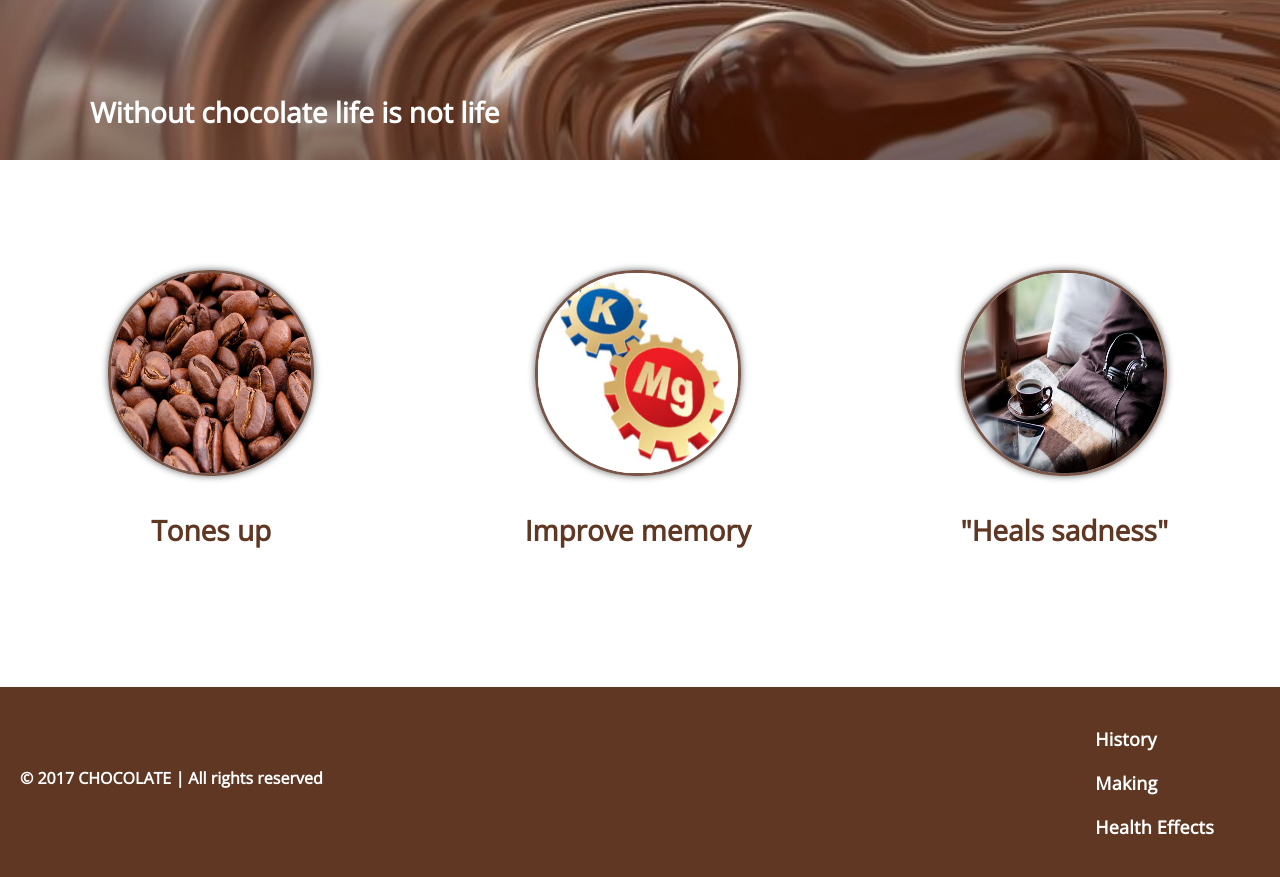
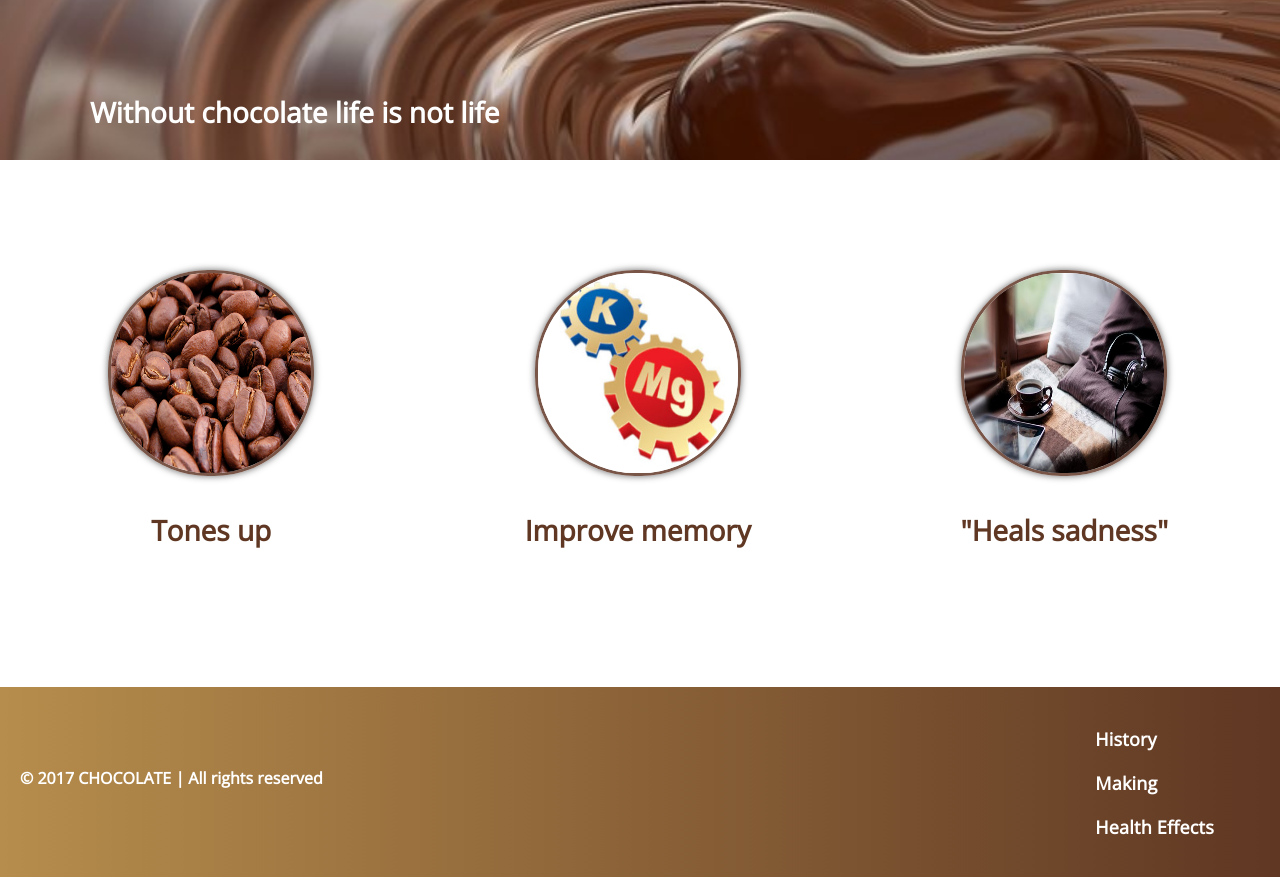
Before and after one commit to LuckerOk/ChocolateLanding, a plain HTML site: page index.html in a window 1280 px wide. Shown: the part 1328-2205 px from the top of the page. Drawn offline with nearby package versions, Linux system fonts and the light colour scheme.

Commit message:
add gradient on footer

```diff
--- a/style.css
+++ b/style.css
@@ -87,6 +87,7 @@ h3.section__text {
 	font-weight: bold;
 	padding: 10px 20px;
 	background-color: #5F3723;
+	background: linear-gradient(to right, #f3e2c7 0%, #b68d4c 0%, #5f3723 100%);
 }
 .footer__text {
 	margin-top: 70px;
```
